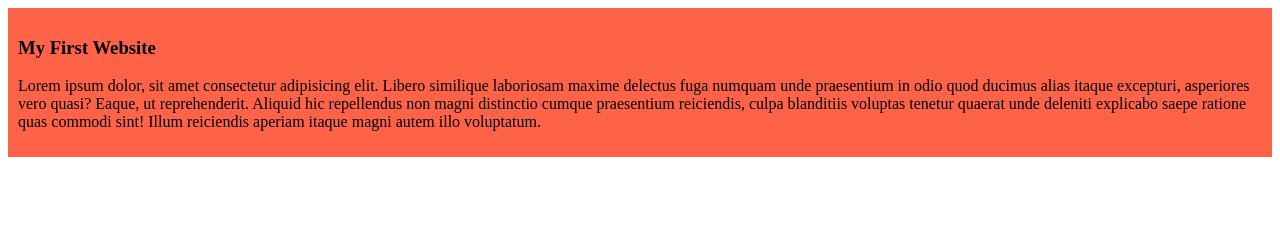
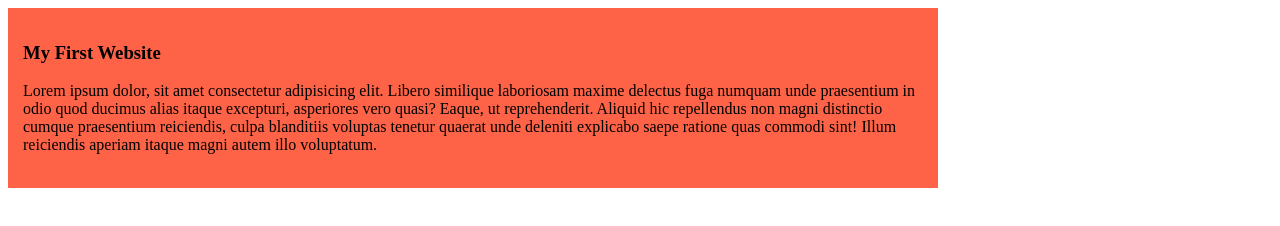
Before and after one commit to arifurrrahman/My-first-github-repo, a plain HTML site: page index.html in a window 1280 px wide. Drawn offline with Linux system fonts and the light colour scheme.

Commit message:
First push in github

```diff
--- a/index.html
+++ b/index.html
@@ -4,10 +4,10 @@
     <meta charset="UTF-8">
     <meta name="viewport" content="width=device-width, initial-scale=1.0">
     <title>My First Ever Github Repo</title>
-    <link rel="stylesheet" href="styles.css">
+    <link rel="stylesheet" href="styles/blog.css">
 </head>
 <body>
-    <div class="blog">
+    <div class="try">
     <h3>My First Website</h3>
     <p>Lorem ipsum dolor, sit amet consectetur adipisicing elit. Libero similique laboriosam maxime delectus fuga numquam unde praesentium in odio quod ducimus alias itaque excepturi, asperiores vero quasi? Eaque, ut reprehenderit.
     Aliquid hic repellendus non magni distinctio cumque praesentium reiciendis, culpa blanditiis voluptas tenetur quaerat unde deleniti explicabo saepe ratione quas commodi sint! Illum reiciendis aperiam itaque magni autem illo voluptatum.</p>
--- a/styles.css
+++ /dev/null
@@ -1,4 +0,0 @@
-.blog{
-    background-color: tomato;
-    padding: 10px;
-}
--- /dev/null
+++ b/styles/blog.css
@@ -0,0 +1,6 @@
+.try{
+    background-color: tomato;
+    padding: 15px;
+    width: 900px;
+    height: 150px;
+}
```
